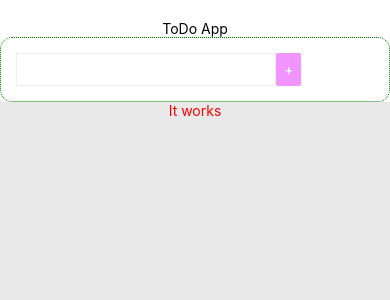
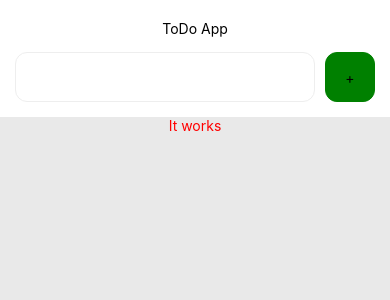
Before and after one commit to kruchai/todo-app-react-native, a React Native app: screen / in a window 390 px wide. Shown: the top 300 px of the page. Built offline with nearby package versions, Linux system fonts and the light colour scheme.

Commit message:
feature(ToDo.js): replacing the Button with TouchableOpacity, updating the styles
v0.1: Settings and implementation

```diff
--- a/components/ToDo.js
+++ b/components/ToDo.js
@@ -1,5 +1,5 @@
 import React from 'react'
-import {Dimensions, StyleSheet, View, Text, TextInput, Button, Platform} from 'react-native'
+import {Dimensions, StyleSheet, View, Text, TextInput, TouchableOpacity, Platform} from 'react-native'
 
 const screenWidth = Dimensions.get('window').width;
 const screenHeight = Dimensions.get('window').height;
@@ -8,7 +8,9 @@ export const ToDo = props => {
   return (
     <View style={styles.todoWrapper}>
       <TextInput style={styles.input} />
-      <Button style={styles.cta} color='#f194ff' title='+' />
+      <TouchableOpacity style={styles.cta}>
+        <Text style={styles.ctaText}>{'+'}</Text>
+      </TouchableOpacity>
     </View>
   )
 }
@@ -16,25 +18,27 @@ export const ToDo = props => {
 const styles = StyleSheet.create({
   todoWrapper: {
     flexDirection: 'row',
-    borderWidth: 1,
-    borderRadius: 12,
+    justifyContent: 'space-between',
     padding: 15,
-    borderStyle: 'dotted',
-    borderColor: 'green',
     width: '100%',
   },
   input: {
     borderWidth: 1,
     borderStyle: 'solid',
     borderColor: '#eee',
-    width: screenWidth - 30 - 100,
+    width: screenWidth - 30 - 50 - 10,
+    borderRadius: 12,
   },
   cta: {
-    width: 100,
+    width: 50,
+    height: 50,
     backgroundColor: 'green',
     color: '#fff',
     borderWidth: 1,
     borderStyle: 'solid',
-    borderColor: 'red',
+    borderColor: 'green',
+    alignItems: 'center',
+    justifyContent: 'center',
+    borderRadius: 12,
   }
 })
```
